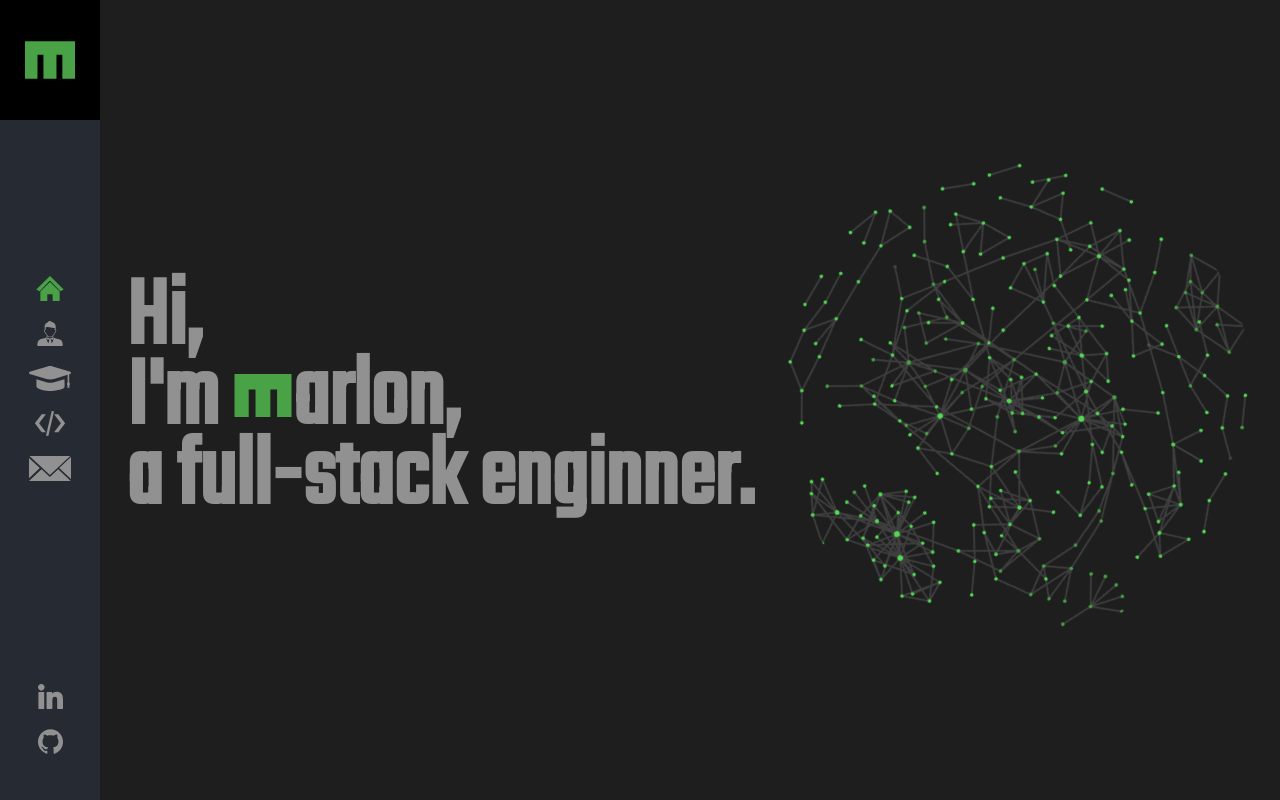
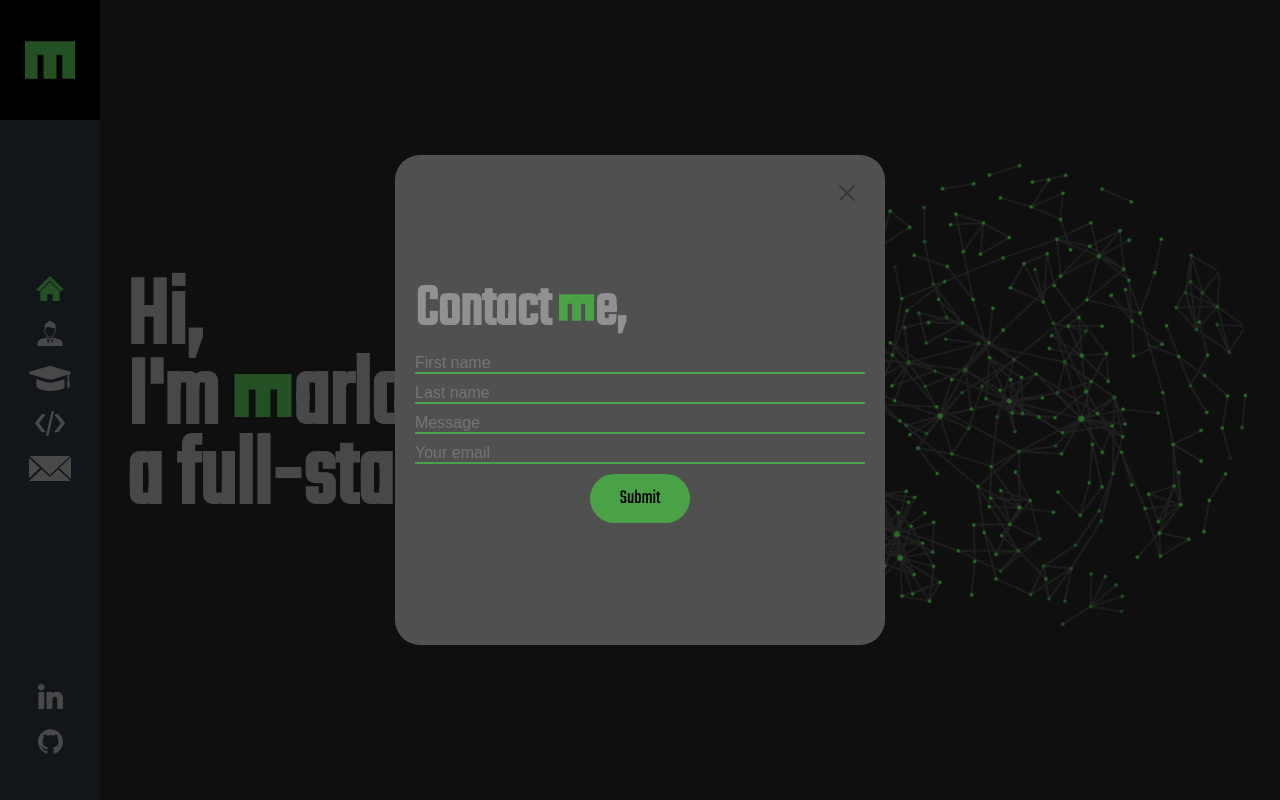
Before and after one commit to mnunezsa95/personal_website, a React (Create React App) app: page / in a window 1280 px wide. Both pictures are taken after a click on the button 49 px from the left and 470 px from the top of the page. Shown: the top 800 px of the page. Built offline with nearby package versions, Linux system fonts and the light colour scheme.

Commit message:
set up email form

```diff
--- a/package.json
+++ b/package.json
@@ -7,6 +7,7 @@
     "@testing-library/jest-dom": "^5.17.0",
     "@testing-library/react": "^13.4.0",
     "@testing-library/user-event": "^13.5.0",
+    "emailjs-com": "^3.2.0",
     "react": "^18.2.0",
     "react-dom": "^18.2.0",
     "react-router-dom": "^5.3.4",
--- a/src/components/App/App.js
+++ b/src/components/App/App.js
@@ -6,39 +6,44 @@ import Main from "../Main/Main.js";
 import AboutMe from "../AboutMe/AboutMe.js";
 import CodeSection from "../CodeSection/CodeSection.js";
 import CodeCardModal from "../CodeCardModal/CodeCardModal.js";
+import EmailModal from "../EmailModal/EmailModal.js";
 
 function App() {
   const [activeModal, setActiveModal] = useState(null);
   const [selectedCard, setSelectedCard] = useState({});
+  const handleEmailModal = () => {
+    console.log("email");
+    setActiveModal("email");
+  };
   const handleCloseModal = () => setActiveModal(null);
   const handleSelectedCard = (codeCard) => {
     setActiveModal("preview");
     setSelectedCard(codeCard);
   };
 
-  console.log(selectedCard);
   return (
     <div className="page">
       <Switch>
         <Route exact path="/">
-          <Sidebar></Sidebar>
+          <Sidebar handleEmailModal={handleEmailModal}></Sidebar>
           <Main></Main>
         </Route>
         <Route path="/about-me">
-          <Sidebar></Sidebar>
+          <Sidebar handleEmailModal={handleEmailModal}></Sidebar>
           <AboutMe></AboutMe>
         </Route>
         <Route path="/education">
-          <Sidebar></Sidebar>
+          <Sidebar handleEmailModal={handleEmailModal}></Sidebar>
         </Route>
         <Route path="/code">
-          <Sidebar></Sidebar>
+          <Sidebar handleEmailModal={handleEmailModal}></Sidebar>
           <CodeSection handleSelectedCard={handleSelectedCard}></CodeSection>
         </Route>
       </Switch>
       {activeModal === "preview" && (
         <CodeCardModal isOpen={activeModal === "preview"} selectedCard={selectedCard} handleCloseModal={handleCloseModal}></CodeCardModal>
       )}
+      {activeModal === "email" && <EmailModal isOpen={activeModal === "email"}></EmailModal>}
     </div>
   );
 }
--- /dev/null
+++ b/src/components/EmailModal/EmailModal.css
@@ -0,0 +1,84 @@
+.email__modal {
+  position: fixed;
+  top: 0;
+  bottom: 0;
+  right: 0;
+  left: 0;
+  display: flex;
+  background-color: rgba(0, 0, 0, 0.5);
+}
+
+.email__modal-form {
+  margin: auto;
+  display: flex;
+  flex-direction: column;
+  justify-content: center;
+  background-color: rgb(80, 80, 80);
+  padding: 20px;
+  border-radius: 25px;
+  max-width: 450px;
+  max-height: 450px;
+  height: 100%;
+  width: 100%;
+  position: relative;
+}
+
+.email__modal-close-button-image {
+  background-image: url("../../images/close-button-modal.svg");
+  background-position: center;
+  background-repeat: no-repeat;
+  background-color: transparent;
+  height: 20px;
+  width: 20px;
+  border: none;
+  position: absolute;
+  right: 28px;
+  top: 28px;
+  cursor: pointer;
+  opacity: 1;
+}
+
+.email__modal-title {
+  margin: 0;
+  flex-direction: column;
+  font-family: "Teko", sans-serif;
+  font-size: 60px;
+  font-weight: 600;
+  color: #919191;
+}
+
+.email__modal-letter-m {
+  width: 35px;
+  height: 35px;
+}
+
+.email__modal-input-container {
+  display: flex;
+  flex-direction: column;
+  justify-content: space-evenly;
+  gap: 10px;
+}
+
+.email__modal-input {
+  font-family: Arial, Helvetica, sans-serif;
+  background-color: rgb(80, 80, 80);
+  color: white;
+  border: none;
+  border-bottom: 2px solid #49a246;
+  font-size: 1rem;
+  padding: 0;
+  outline: none;
+  word-wrap: break-word;
+}
+
+.email__modal-submit-btn {
+  font-family: "Teko", sans-serif;
+  font-size: 20px;
+  margin: 10px auto 10px auto;
+  width: 100px;
+  padding: 10px;
+  border-radius: 25px;
+  border: none;
+  background-color: #49a246;
+  cursor: pointer;
+}
--- /dev/null
+++ b/src/components/EmailModal/EmailModal.js
@@ -0,0 +1,51 @@
+import React, { useState } from "react";
+import { send } from "emailjs-com";
+import letterM from "../../images/letter-m.svg";
+import "./EmailModal.css";
+
+function EmailModal({ handleCloseModal }) {
+  const [toSend, setToSend] = useState({ first_name: "", last_name: "", message: "", reply_to: "" });
+  const onSubmit = (evt) => {
+    evt.preventDefault();
+    send("service_cm2gxqw", "template_03drn25", toSend, "mhe4v6w4zwYssI1F3")
+      .then((res) => {
+        console.log("SUCCESS!", res.status, res.text);
+      })
+      .catch((err) => {
+        console.log("FAILED...", err);
+      });
+  };
+
+  const handleChange = (evt) => {
+    setToSend({ ...toSend, [evt.target.name]: evt.target.value });
+  };
+
+  return (
+    <div className="email__modal">
+      <form className="email__modal-form" onSubmit={onSubmit}>
+        <p className="email__modal-title">
+          Contact <img className="email__modal-letter-m" src={letterM} alt="letter m"></img>e,
+        </p>
+        <button className="email__modal-close-button-image" type="button" onClick={handleCloseModal} />
+        <div className="email__modal-input-container">
+          <input
+            className="email__modal-input"
+            type="text"
+            name="first_name"
+            placeholder="First name"
+            autoFocus
+            value={toSend.first_name}
+            onChange={handleChange}
+          />
+          <input className="email__modal-input" type="text" name="last_name" placeholder="Last name" value={toSend.last_name} onChange={handleChange} />
+          <input className="email__modal-input" type="text" name="message" placeholder="Message" value={toSend.message} onChange={handleChange} />
+          <input className="email__modal-input" type="text" name="reply_to" placeholder="Your email" value={toSend.reply_to} onChange={handleChange} />
+        </div>
+        <button className="email__modal-submit-btn" type="submit">
+          Submit
+        </button>
+      </form>
+    </div>
+  );
+}
+export default EmailModal;
--- a/src/components/Sidebar/Sidebar.js
+++ b/src/components/Sidebar/Sidebar.js
@@ -14,7 +14,7 @@ import linkedinIcon from "../../images/linkedin-icon.svg";
 import githubIcon from "../../images/github-icon.svg";
 import "./Sidebar.css";
 
-function Sidebar() {
+function Sidebar({ handleEmailModal }) {
   let location = useLocation();
   const currentLocation = location.pathname;
   const handleGitHubLink = () => window.open("https://github.com/mnunezsa95");
@@ -79,7 +79,7 @@ function Sidebar() {
               </button>
             </Link>
           )}
-          <button className="sidebar__navigation-button">
+          <button className="sidebar__navigation-button" type="button" onClick={handleEmailModal}>
             <img className="sidebar__navigation-icon" src={emailIcon} alt="email icon"></img>
           </button>
         </div>
@@ -90,7 +90,7 @@ function Sidebar() {
             <img className="sidebar__navigation-icon" src={linkedinIcon} alt="linkedin icon"></img>
           </button>
           <button className="sidebar__navigation-button" onClick={handleGitHubLink}>
-            <img className="sidebar__navigation-icon" src={githubIcon} alt="linkedin icon"></img>
+            <img className="sidebar__navigation-icon" src={githubIcon} alt="github icon"></img>
           </button>
         </div>
       </div>
```
Also changed, not shown: info.txt, 1 other file (tests, documents, lock files or other folders).
